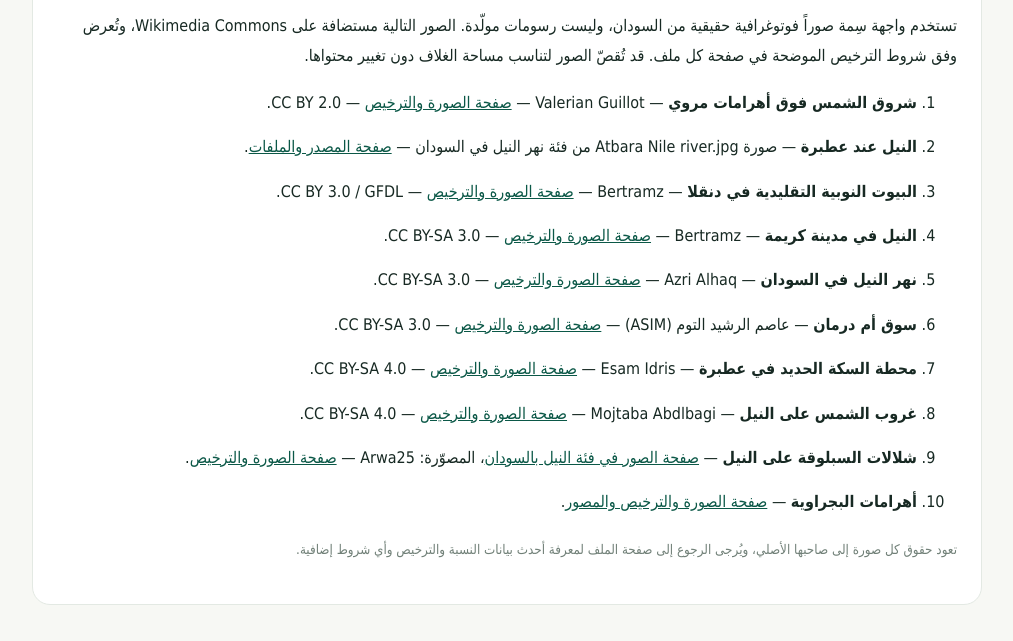
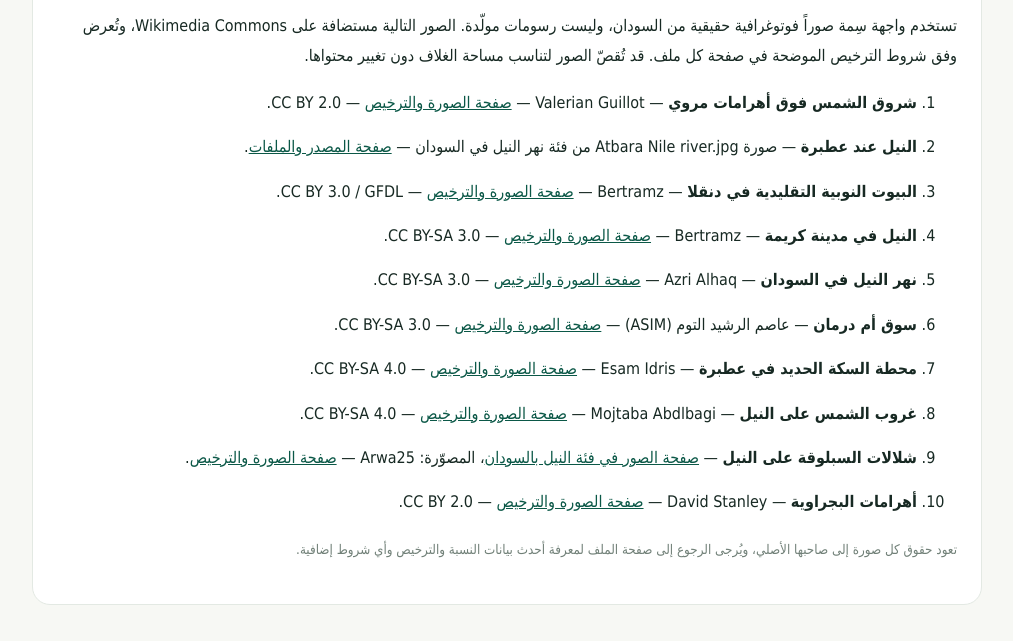
Before and after one commit to jomujahid007-boop/SIMA-SUDAN, a plain HTML site: page photo-credits.html in a window 1280 px wide. Shown: the part 184-825 px from the top of the page, without its empty margins (133-1146 px from the left). Drawn offline with Linux system fonts and the light colour scheme.

Commit message:
Add photographer and CC BY attribution for Begrawiya image

```diff
--- a/photo-credits.html
+++ b/photo-credits.html
@@ -9,5 +9,5 @@
 <li><b>محطة السكة الحديد في عطبرة</b> — Esam Idris — <a href="https://commons.wikimedia.org/wiki/File:Railway_station_Atbara_City.jpg" target="_blank" rel="noopener">صفحة الصورة والترخيص</a> — CC BY-SA 4.0.</li>
 <li><b>غروب الشمس على النيل</b> — Mojtaba Abdlbagi — <a href="https://commons.wikimedia.org/wiki/File:الغروب_على_ضفاف_نهر_النيل_السودان.jpg" target="_blank" rel="noopener">صفحة الصورة والترخيص</a> — CC BY-SA 4.0.</li>
 <li><b>شلالات السبلوقة على النيل</b> — <a href="https://commons.wikimedia.org/wiki/Category:Nile_in_Sudan" target="_blank" rel="noopener">صفحة الصور في فئة النيل بالسودان</a>، المصوّرة: Arwa25 — <a href="https://commons.wikimedia.org/wiki/File:السبلوقة_السودان.jpg" target="_blank" rel="noopener">صفحة الصورة والترخيص</a>.</li>
-<li><b>أهرامات البجراوية</b> — <a href="https://commons.wikimedia.org/wiki/File:Elbigrawia_Pyramids-Sudan.jpg" target="_blank" rel="noopener">صفحة الصورة والترخيص والمصور</a>.</li>
+<li><b>أهرامات البجراوية</b> — David Stanley — <a href="https://commons.wikimedia.org/wiki/File:Pyramids_of_Begrawiya_(8650053443).jpg" target="_blank" rel="noopener">صفحة الصورة والترخيص</a> — CC BY 2.0.</li>
 </ol><p><small>تعود حقوق كل صورة إلى صاحبها الأصلي، ويُرجى الرجوع إلى صفحة الملف لمعرفة أحدث بيانات النسبة والترخيص وأي شروط إضافية.</small></p></main></body></html>
```
